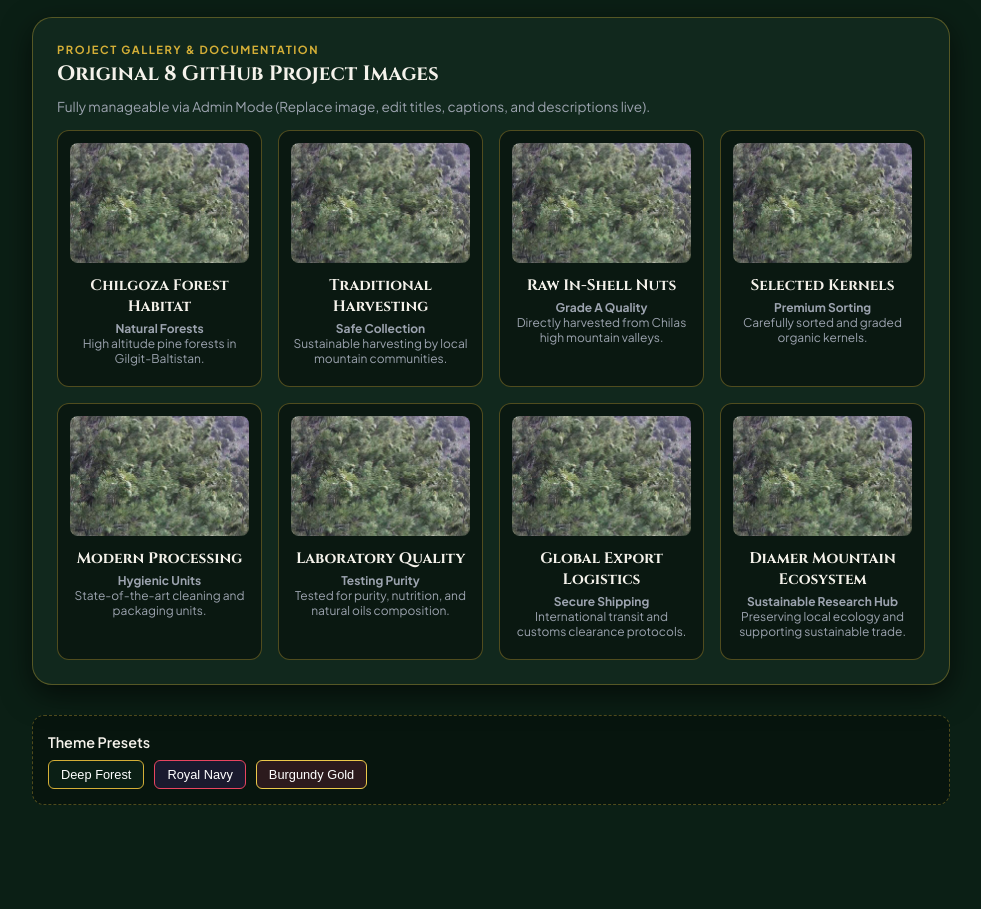
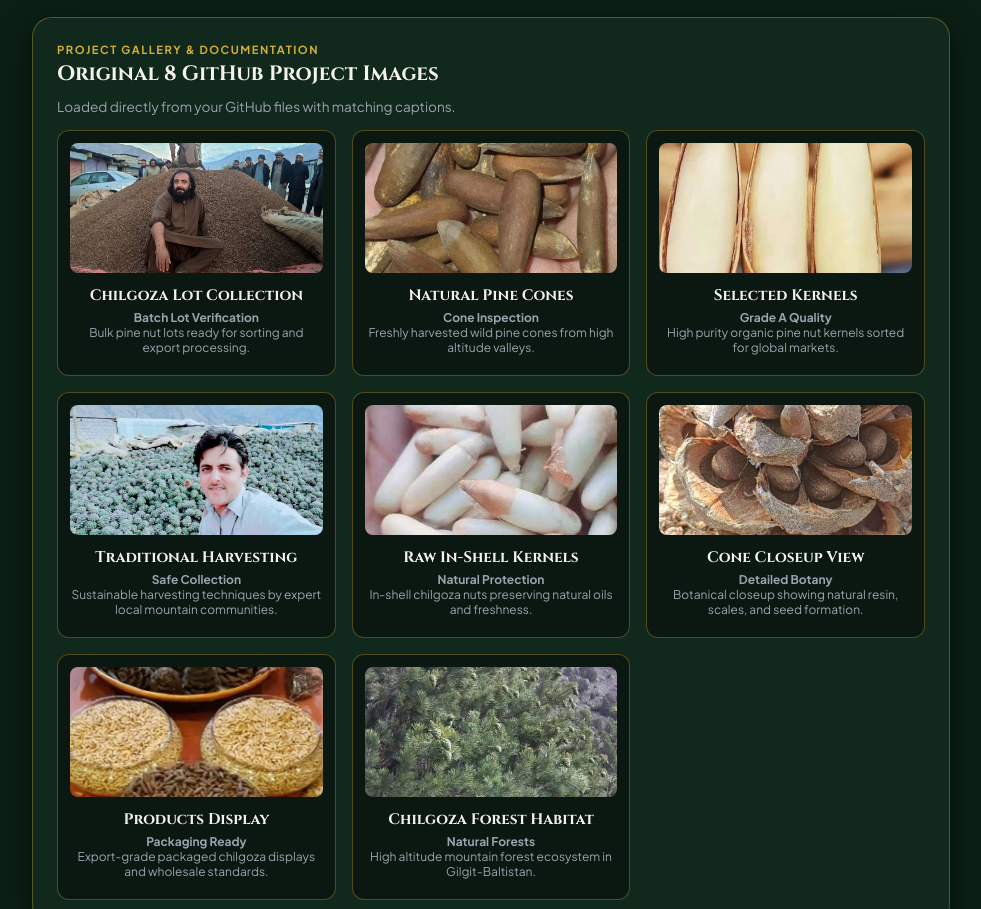
Before and after one commit to markhorinternationalt-tech/royal-chilghoza-pine-nuts, a plain HTML site: page index.html in a window 1280 px wide. Shown: the part 960-1869 px from the top of the page, without its empty margins (149-1130 px from the left). Drawn offline with Linux system fonts and the light colour scheme.

Commit message:
Update index.html

```diff
--- a/index.html
+++ b/index.html
@@ -46,13 +46,13 @@
         .logo-title { font-family: 'Cinzel', serif; font-size: 1.2rem; font-weight: 700; color: var(--heading-color); }
         .logo-sub { font-size: 0.65rem; letter-spacing: 2px; color: #a3b899; text-transform: uppercase; }
 
-        .header-actions { display: flex; gap: 10px; align-items: center; }
+        .header-actions { display: flex; gap: 8px; align-items: center; flex-wrap: wrap; }
 
         .lang-selector {
             background: var(--bg-card);
             border: 1px solid var(--card-border);
             color: var(--text-main);
-            padding: 6px 12px;
+            padding: 6px 10px;
             border-radius: 30px;
             font-size: 0.8rem;
             cursor: pointer;
@@ -62,18 +62,16 @@
         .whatsapp-float {
             background: #25d366;
             color: #fff;
-            padding: 8px 16px;
+            padding: 6px 12px;
             border-radius: 30px;
             text-decoration: none;
             font-weight: 600;
-            font-size: 0.85rem;
+            font-size: 0.8rem;
             display: flex;
             align-items: center;
-            gap: 6px;
+            gap: 5px;
             box-shadow: 0 4px 15px rgba(37, 211, 102, 0.4);
-            transition: transform 0.3s ease;
         }
-        .whatsapp-float:hover { transform: scale(1.05); }
         .admin-login-btn { background: #d4af37; color: #0b1f15; border: none; cursor: pointer; }
 
         .container { max-width: 950px; margin: 0 auto; padding: 24px 16px 60px 16px; }
@@ -134,7 +132,7 @@
         .github-gallery-grid {
             display: grid;
             gap: 16px;
-            grid-template-columns: repeat(auto-fit, minmax(200px, 1fr));
+            grid-template-columns: repeat(auto-fit, minmax(210px, 1fr));
             margin-top: 15px;
         }
         .github-img-card {
@@ -146,7 +144,7 @@
         }
         .github-img-card img {
             width: 100%;
-            height: 120px;
+            height: 130px;
             object-fit: cover;
             border-radius: 8px;
             margin-bottom: 8px;
@@ -268,8 +266,8 @@
             <span class="logo-sub" id="site-sub">GLOBAL ECOSYSTEM</span>
         </div>
         <div class="header-actions">
-            <button class="whatsapp-float admin-login-btn" onclick="openAdminModal()" id="admin-login-btn">🔐 Admin Login</button>
-            <a href="https://wa.me/920000000000" target="_blank" class="whatsapp-float" id="wa-btn">💬 WhatsApp</a>
+            <button class="whatsapp-float admin-login-btn" onclick="openAdminModal()" id="admin-login-btn">🔐 Admin</button>
+            <a href="https://wa.me/920000000000" target="_blank" class="whatsapp-float" id="wa-btn">💬 WA</a>
             <select class="lang-selector" id="langSelect" onchange="changeLanguage(this.value)">
                 <option value="en">English</option>
                 <option value="zh">中文</option>
@@ -277,8 +275,8 @@
                 <option value="ar">العربية</option>
                 <option value="ps">پښتو</option>
                 <option value="fa">فارسی</option>
-                <option value="id">Bahasa Indonesia</option>
-                <option value="ms">Bahasa Melayu</option>
+                <option value="id">Bahasa</option>
+                <option value="ms">Melayu</option>
                 <option value="tr">Türkçe</option>
                 <option value="ur">اردو</option>
             </select>
@@ -291,7 +289,7 @@
 
             <div class="hero" style="background-image: linear-gradient(rgba(10, 25, 15, 0.88), rgba(10, 25, 15, 0.92)), url('08-chilghoza-forest.jpg');">
                 <div class="profile-container">
-                    <img src="profile.jpg" alt="Profile" class="profile-img">
+                    <img src="profile.jpg" alt="Profile" class="profile-img" onerror="this.src='001.jpg'">
                 </div>
                 <span class="badge" id="hero-badge">PAKISTAN • INTERNATIONAL TRADE & RESEARCH</span>
                 <h1 id="hero-heading">Royal Chilgoza <span>Ecosystem</span></h1>
@@ -328,11 +326,11 @@
                 <div class="ai-chat-output" id="mainAiResponse">Royal AI Assistant ready for global visitor inquiries...</div>
             </div>
 
-            <!-- 8 Original GitHub Images Gallery Section -->
+            <!-- 8 GitHub Project Images Gallery Section -->
             <div class="github-gallery-section">
                 <div class="card-tag" id="github-sec-tag">Project Gallery & Documentation</div>
                 <h3 style="font-family:'Cinzel',serif; color:var(--heading-color); font-size:1.3rem; margin-bottom:10px;" id="github-sec-title">Original 8 GitHub Project Images</h3>
-                <p style="font-size:0.85rem; color:#9ca3af; margin-bottom:15px;" id="github-sec-desc">Fully manageable via Admin Mode (Replace image, edit titles, captions, and descriptions live).</p>
+                <p style="font-size:0.85rem; color:#9ca3af; margin-bottom:15px;" id="github-sec-desc">Loaded directly from your GitHub files with matching captions.</p>
                 <div class="github-gallery-grid" id="githubGalleryContainer"></div>
             </div>
 
@@ -364,11 +362,12 @@
 
             <!-- Manual Theme Presets Panel -->
             <div class="theme-panel">
-                <span style="font-weight: 600; font-size: 0.9rem;" id="theme-label-pub">Theme Presets</span>
+                <span style="font-weight: 600; font-size: 0.9rem;" id="theme-label-pub">Theme Multi-Color Presets</span>
                 <div style="display: flex; gap: 10px; margin-top: 8px; flex-wrap: wrap;">
                     <button onclick="setTheme('#0b1f15', '#122a1e', '#0b1f15', '#f5f2eb', '#d4af37')" class="preset-btn" style="background:#0b1f15; border-color:#d4af37;">Deep Forest</button>
                     <button onclick="setTheme('#1a1a2e', '#16213e', '#1a1a2e', '#ffffff', '#e94560')" class="preset-btn" style="background:#1a1a2e; border-color:#e94560;">Royal Navy</button>
                     <button onclick="setTheme('#2c1a1d', '#3d2427', '#2c1a1d', '#fff5f5', '#ecc94b')" class="preset-btn" style="background:#2c1a1d; border-color:#ecc94b;">Burgundy Gold</button>
+                    <button onclick="setTheme('#111827', '#1f2937', '#111827', '#f9fafb', '#38bdf8')" class="preset-btn" style="background:#111827; border-color:#38bdf8;">Slate Blue</button>
                 </div>
             </div>
 
@@ -412,7 +411,7 @@
                         <option value="video">Video (MP4 link)</option>
                         <option value="pdf">PDF Document</option>
                     </select>
-                    <input type="text" id="mediaUrlInput" placeholder="Enter filename or URL (e.g., report.pdf or photo.jpg)" class="custom-input">
+                    <input type="text" id="mediaUrlInput" placeholder="Enter filename or URL (e.g., report.pdf)" class="custom-input">
                     <button class="admin-btn" onclick="addFolderMedia()">+ Add to this Folder</button>
                 </div>
 
@@ -462,15 +461,16 @@
     </footer>
 
     <script>
+        // Exact 8 GitHub Images Database matching your repository filenames
         let githubImagesDB = [
-            { id: 1, title: "Chilgoza Forest Habitat", caption: "Natural Forests", desc: "High altitude pine forests in Gilgit-Baltistan.", url: "01-forest.jpg" },
-            { id: 2, title: "Traditional Harvesting", caption: "Safe Collection", desc: "Sustainable harvesting by local mountain communities.", url: "02-harvest.jpg" },
-            { id: 3, title: "Raw In-Shell Nuts", caption: "Grade A Quality", desc: "Directly harvested from Chilas high mountain valleys.", url: "03-inshell.jpg" },
-            { id: 4, title: "Selected Kernels", caption: "Premium Sorting", desc: "Carefully sorted and graded organic kernels.", url: "04-kernels.jpg" },
-            { id: 5, title: "Modern Processing", caption: "Hygienic Units", desc: "State-of-the-art cleaning and packaging units.", url: "05-processing.jpg" },
-            { id: 6, title: "Laboratory Quality", caption: "Testing Purity", desc: "Tested for purity, nutrition, and natural oils composition.", url: "06-lab.jpg" },
-            { id: 7, title: "Global Export Logistics", caption: "Secure Shipping", desc: "International transit and customs clearance protocols.", url: "07-logistics.jpg" },
-            { id: 8, title: "Diamer Mountain Ecosystem", caption: "Sustainable Research Hub", desc: "Preserving local ecology and supporting sustainable trade.", url: "08-chilghoza-forest.jpg" }
+            { id: 1, title: "Chilgoza Lot Collection", caption: "Batch Lot Verification", desc: "Bulk pine nut lots ready for sorting and export processing.", url: "01-chilghoza-lot.jpg" },
+            { id: 2, title: "Natural Pine Cones", caption: "Cone Inspection", desc: "Freshly harvested wild pine cones from high altitude valleys.", url: "02-chilghoza-cones.jpg" },
+            { id: 3, title: "Selected Kernels", caption: "Grade A Quality", desc: "High purity organic pine nut kernels sorted for global markets.", url: "03-chilghoza-kernel.jpg" },
+            { id: 4, title: "Traditional Harvesting", caption: "Safe Collection", desc: "Sustainable harvesting techniques by expert local mountain communities.", url: "04-chilghoza-harvest.jpg" },
+            { id: 5, title: "Raw In-Shell Kernels", caption: "Natural Protection", desc: "In-shell chilgoza nuts preserving natural oils and freshness.", url: "05-chilghoza-raw-kernels.jpg" },
+            { id: 6, title: "Cone Closeup View", caption: "Detailed Botany", desc: "Botanical closeup showing natural resin, scales, and seed formation.", url: "06-chilghoza-cone-closeup.jpg" },
+            { id: 7, title: "Products Display", caption: "Packaging Ready", desc: "Export-grade packaged chilgoza displays and wholesale standards.", url: "07-chilghoza-products-display.jpg" },
+            { id: 8, title: "Chilgoza Forest Habitat", caption: "Natural Forests", desc: "High altitude mountain forest ecosystem in Gilgit-Baltistan.", url: "08-chilghoza-forest.jpg" }
         ];
 
         let isAdminLoggedIn = false;
@@ -481,10 +481,10 @@
                 isAdminLoggedIn = true;
                 document.getElementById('adminControlPanel').style.display = 'block';
                 document.getElementById('adminMediaBox').style.display = 'block';
-                document.getElementById('admin-login-btn').innerText = "🔓 Admin Active";
+                document.getElementById('admin-login-btn').innerText = "🔓 Active";
                 renderGitHubGallery();
                 renderFolderGrids();
-                alert("Admin Access Granted! You can now edit images, create custom themes, and manage folders.");
+                alert("Admin Access Granted!");
             } else if(pwd !== null) {
                 alert("Incorrect password!");
             }
@@ -527,7 +527,7 @@
 
         const translations = {
             en: {
-                title: "ROYAL CHILGOZA", sub: "GLOBAL ECOSYSTEM", wa: "💬 WhatsApp",
+                title: "ROYAL CHILGOZA", sub: "GLOBAL ECOSYSTEM", wa: "💬 WA",
                 badge: "PAKISTAN • INTERNATIONAL TRADE & RESEARCH",
                 hHead: "Royal Chilgoza <span>Ecosystem</span>",
                 hDesc: "Explore professional trade markets and deep scientific research folders. Fully editable live via Admin Mode.",
@@ -558,6 +558,40 @@
                     { title: 'Supply Chain & Community Livelihoods', desc: 'Local collectors, rural livelihoods, value chains, income generation and poverty reduction.' },
                     { title: 'Sustainable Harvesting & Community Awareness', desc: 'Safe harvesting, forest protection, community training and conservation awareness.' },
                     { title: 'Research, Policy & Partnerships', desc: 'Research knowledge, government policy, FAO, GEF, NGOs, institutions and future partnerships.' }
+                ]
+            },
+            zh: {
+                title: "皇家松子", sub: "全球生态系统", wa: "💬 微信/WhatsApp",
+                badge: "巴基斯坦 • 国际贸易与研究",
+                hHead: "皇家松子 <span>生态系统</span>",
+                hDesc: "探索专业贸易市场和深入的科学研究文件夹。可通过管理员模式进行实时完全编辑。",
+                tLabel: "商业与贸易", tTitle: "全球贸易", tDesc: "10个全面的国际贸易目录，包含独立媒体、AI和WhatsApp连接 →",
+                rLabel: "科学与生态", tTitle: "研究与知识", tDesc: "关于产地、林业、植物学、营养学和可持续性的10个详细研究文件夹 →",
+                thTitle: "🌍 全球贸易枢纽", thDesc: "选择下方任意分类以打开其专属的微型网站，包含媒体库、视频资源、PDF文档和皇家AI助手。",
+                rhTitle: "🌲 研究与知识枢纽", rhDesc: "选择下方任意科学分类以浏览专属文档、研究报告、AI助手和直接贸易咨询。",
+                tradeFolders: [
+                    { title: '全球市场', desc: '全球需求、市场机会和国际贸易目的地。' },
+                    { title: '美国市场与买家', desc: '美国买家、进口商、市场机会和商业联系。' },
+                    { title: '中国市场与买家', desc: '中国买家、贸易商、进口商和商业机会。' },
+                    { title: '出口与物流', desc: '出口文件、海关、运输、交付和国际物流。' },
+                    { title: '产品与质量', desc: '松仁、带壳松子、烘烤、等级、规格和质量标准。' },
+                    { title: '供应链与可追溯性', desc: '森林 → 采集商 → 加工 → 包装 → 出口，具备透明的可追溯性。' },
+                    { title: '地理标志 (GI)', desc: '产地、身份、真实性、地理声誉和产品可追溯性。' },
+                    { title: '有机化学与天然品质', desc: '天然油脂、化学成分、纯度、营养特性和质量特征。' },
+                    { title: '加工、包装与增值', desc: '加工、分级、烘烤、包装、品牌建设和高端产品开发。' },
+                    { title: '可持续与道德贸易', desc: '负责任采购、公平价值、社区效益和保护关联贸易。' }
+                ],
+                researchFolders: [
+                    { title: '地理产地与GI研究', desc: '松子产地、地理身份、传统知识和GI研究。' },
+                    { title: '松子生物学与植物学', desc: '树木生物学、生长、繁殖、种子发育和自然更新。' },
+                    { title: '营养价值与天然成分', desc: '蛋白质、天然油脂、矿物质、营养素和科学成分。' },
+                    { title: '松子森林与生态', desc: '森林生态系统、生态功能、更新和可持续森林管理。' },
+                    { title: '生物多样性与野生动物', desc: '野生动物栖息地、生物多样性、生态系统服务和保护价值。' },
+                    { title: '气候与全球绿色环境', desc: '气候韧性、碳、水、土壤保护和全球环境效益。' },
+                    { title: '森林保护与恢复', desc: '森林保护、恢复、自然更新、人工林和可持续管理。' },
+                    { title: '供应链与社区生计', desc: '本地采集者、农村生计、价值链、增加收入和减少贫困。' },
+                    { title: '可持续采收与社区意识', desc: '安全采收、森林保护、社区培训和保护意识。' },
+                    { title: '研究、政策与伙伴关系', desc: '研究知识、政府政策、粮农组织、全球环境基金、非政府组织、机构和未来伙伴关系。' }
                 ]
             },
             ur: {
```
